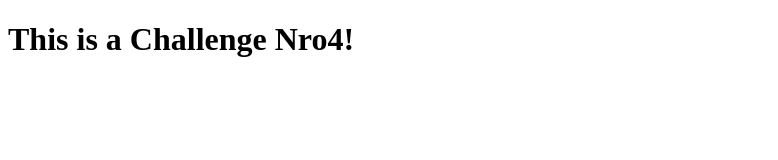
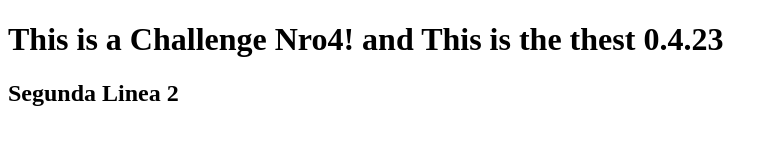
Before and after one commit to CristhianLucero/Coursea-DESARROLLO-WEB, a plain HTML site: page index.html in a window 1280 px wide. Shown: the whole page, without its empty margins (0-778 px from the left). Drawn offline with Linux system fonts and the light colour scheme.

Commit message:
Anotaciones

```diff
--- a/index.html
+++ b/index.html
@@ -6,6 +6,7 @@
 	<title>TITULO</title>
 </head>
 <body>
-<h1>This is a Challenge Nro4!<h1>
+<h1>This is a Challenge Nro4! and This is the thest 0.4.23<h1>
+<h2> Segunda Linea 2<h2>
 </body>
 </html>
```
